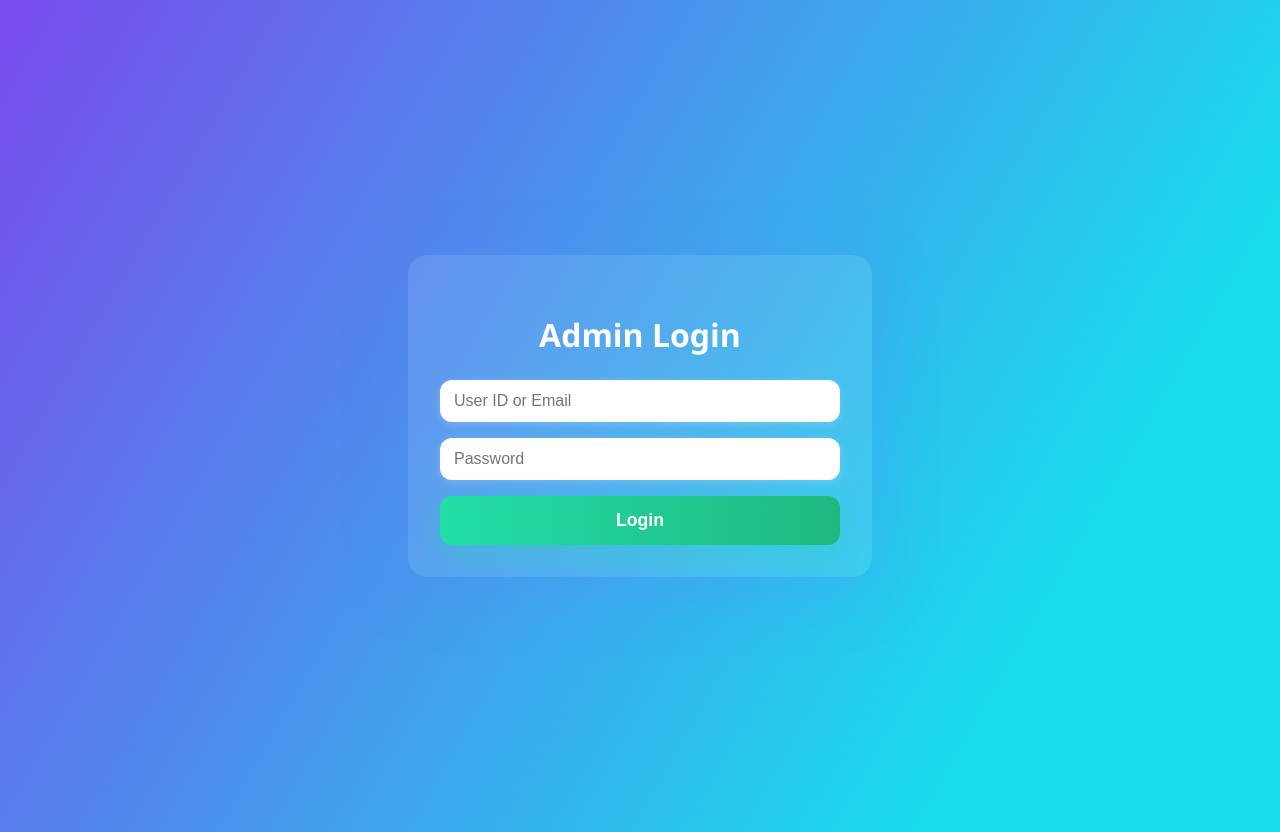
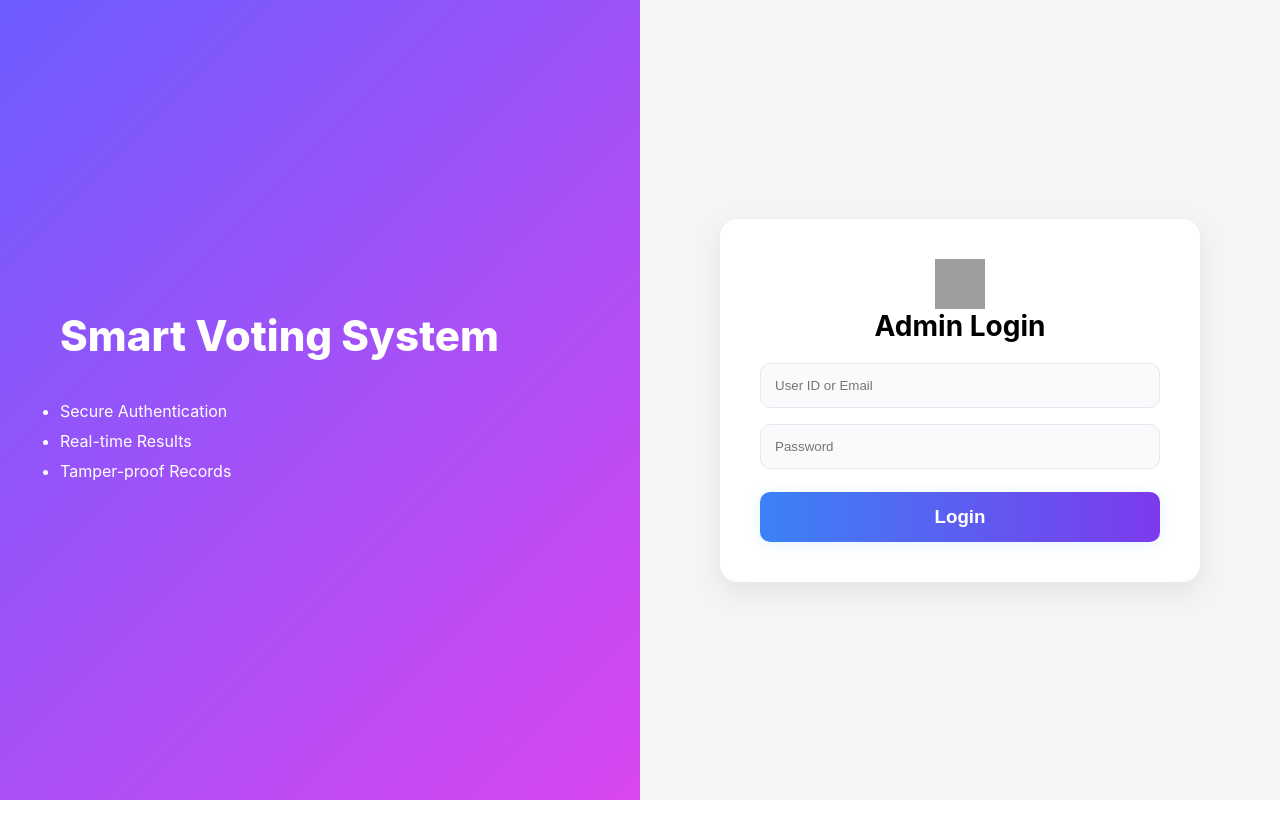
Before and after one commit to rutuja1407/VOTING-APP, a React (Create React App) app in the folder frontend/: page /admin-login in a window 1280 px wide. After the commit the page ends 800 px from the top, so only its background shows below. Built offline with nearby package versions, Linux system fonts and the light colour scheme; grey boxes are pictures that could not be loaded.

Commit message:
admin login css added

```diff
--- /dev/null
+++ b/frontend/src/AdminLogin.css
@@ -0,0 +1,98 @@
+*{
+    box-sizing: border-box;
+    margin: 0;
+    padding: 0;
+  }
+
+.admin-container {
+    display: flex;
+    height: 100vh;
+    width: 100vw;
+    font-family: "Inter", sans-serif;
+  }
+
+  /* LEFT SIDE */
+  .admin-left {
+    width: 50%;
+    background: linear-gradient(135deg, #6d5cff, #d946ef);
+    color: white;
+    display: flex;
+    flex-direction: column;
+    justify-content: center;
+    padding: 60px;
+  }
+
+  .admin-left h1 {
+    font-size: 42px;
+    font-weight: 800;
+    margin-bottom: 20px;
+  }
+
+  .admin-left ul {
+    margin-top: 20px;
+  }
+
+  .admin-left li {
+    margin-bottom: 10px;
+  }
+
+  /* RIGHT SIDE */
+  .admin-right {
+    width: 50%;
+    background: #f4f5f7;
+    display: flex;
+    justify-content: center;
+    align-items: center;
+  }
+
+  /* CARD */
+  .admin-card {
+    background: white;
+    padding: 40px;
+    border-radius: 18px;
+    width: 480px;
+    box-shadow: 0 10px 30px rgba(0,0,0,0.08);
+    display: flex;
+    flex-direction: column;
+    align-items: center;
+  }
+
+  /* TITLE */
+  .admin-title {
+    font-size: 28px;
+    font-weight: 700;
+    margin-bottom: 20px;
+  }
+
+  /* INPUT */
+  .admin-input {
+    width: 100%;
+    padding: 14px;
+    margin-bottom: 16px;
+    border-radius: 10px;
+    border: 1px solid #e5e7eb;
+    background: #f9fafb;
+  }
+
+  .admin-input:focus {
+    border-color: #6d5cff;
+    background: white;
+  }
+
+  /* BUTTON */
+  .admin-btn {
+    width: 100%;
+    padding: 14px;
+    border-radius: 10px;
+    border: none;
+    font-weight: 700;
+    color: white;
+    background: linear-gradient(90deg, #3b82f6, #7c3aed);
+    cursor: pointer;
+  }
+
+  /* ERROR */
+  .admin-error {
+    color: red;
+    margin-bottom: 10px;
+  }
--- a/frontend/src/AdminLogin.jsx
+++ b/frontend/src/AdminLogin.jsx
@@ -1,4 +1,5 @@
 import React, { useState } from "react";
+import "./AdminLogin.css";
 import { useNavigate } from "react-router-dom";
 import { toast } from "sonner";
 
@@ -28,11 +29,11 @@ function AdminLogin({ onLoginSuccess }) {
         userId: userId,
         name: "Administrator",
         email: "admin1@domain.com",
-      role: "admin"
+        role: "admin",
       };
       onLoginSuccess(mockAdminData);
       toast.success("Login successful!");
-    navigate('/admin-dashboard');
+      navigate("/admin-dashboard");
       setLoading(false);
       return;
     } else {
@@ -43,102 +44,62 @@ function AdminLogin({ onLoginSuccess }) {
     }
   };
 
+  return (
+    <div className="admin-container">
+      {/* LEFT SIDE */}
+      <div className="admin-left">
+        <h1>Smart Voting System</h1>
+        <ul>
+          <li>Secure Authentication</li>
+          <li>Real-time Results</li>
+          <li>Tamper-proof Records</li>
+        </ul>
+      </div>
 
-  return (
-    <div style={containerStyle}>
-      <form style={formStyle} onSubmit={handleSubmit}>
-        <h2 style={titleStyle}>Admin Login</h2>
+      {/* RIGHT SIDE */}
+      <div className="admin-right">
+
+        <form className="admin-card" onSubmit={handleSubmit}>
+          <img src="https://static.vecteezy.com/system/resources/thumbnails/005/005/791/small/user-icon-in-trendy-flat-style-isolated-on-grey-background-user-symbol-for-your-web-site-design-logo-app-ui-illustration-eps10-free-vector.jpg" alt="" width={50} height={50}  />
+          <h2 className="admin-title">Admin Login</h2>
+
           <input
             type="text"
             placeholder="User ID or Email"
             value={userId}
             onChange={(e) => setUserId(e.target.value)}
             required
-          style={inputStyle}
+            className="admin-input"
             disabled={loading}
           />
+
           <input
             type="password"
             placeholder="Password"
             value={password}
             onChange={(e) => setPassword(e.target.value)}
             required
-          style={inputStyle}
+            className="admin-input"
             disabled={loading}
           />
-        {error && <div style={errorStyle}>{error}</div>}
+
+          {error && <div className="admin-error">{error}</div>}
+
           <button
             type="submit"
+            className="admin-btn"
+            disabled={loading}
             style={{
-            ...submitBtnStyle,
               opacity: loading ? 0.7 : 1,
-            cursor: loading ? 'not-allowed' : 'pointer'
+              cursor: loading ? "not-allowed" : "pointer",
             }}
-          disabled={loading}
           >
             {loading ? "Logging in..." : "Login"}
           </button>
         </form>
       </div>
+    </div>
   );
 }
 
-const containerStyle = {
-  minHeight: "100vh",
-  display: "flex",
-  justifyContent: "center",
-  alignItems: "center",
-  fontFamily: "Segoe UI, Tahoma, Geneva, Verdana, sans-serif",
-  background: "linear-gradient(120deg, #794bec 0%, #19dded 80%)",
-  padding: "1rem",
-};
-
-const formStyle = {
-  backgroundColor: "rgba(255, 255, 255, 0.1)",
-  padding: "2rem",
-  borderRadius: "20px",
-  boxShadow: "0 12px 64px rgba(100, 130, 255, 0.25)",
-  display: "flex",
-  flexDirection: "column",
-  width: "100%",
-  maxWidth: "400px",
-};
-
-const titleStyle = {
-  color: "#fff",
-  fontWeight: "800",
-  fontSize: "2rem",
-  marginBottom: "1.5rem",
-  textAlign: "center",
-};
-
-const inputStyle = {
-  marginBottom: "16px",
-  padding: "12px 14px",
-  borderRadius: "12px",
-  border: "none",
-  fontSize: "1rem",
-  outline: "none",
-  boxShadow: "0 2px 8px rgba(255, 255, 255, 0.2)",
-};
-
-const submitBtnStyle = {
-  padding: "14px",
-  borderRadius: "12px",
-  border: "none",
-  background: "linear-gradient(90deg, #22dea7, #1fb980)",
-  color: "#fff",
-  fontWeight: "700",
-  fontSize: "1.1rem",
-  cursor: "pointer",
-  boxShadow: "0 8px 24px rgba(34, 222, 170, 0.3)",
-};
-
-const errorStyle = {
-  color: "#ff6251",
-  marginBottom: "10px",
-  fontWeight: "600",
-  textAlign: "center",
-};
-
 export default AdminLogin;
```
Lines whose indentation alone changed are shown as unchanged.
